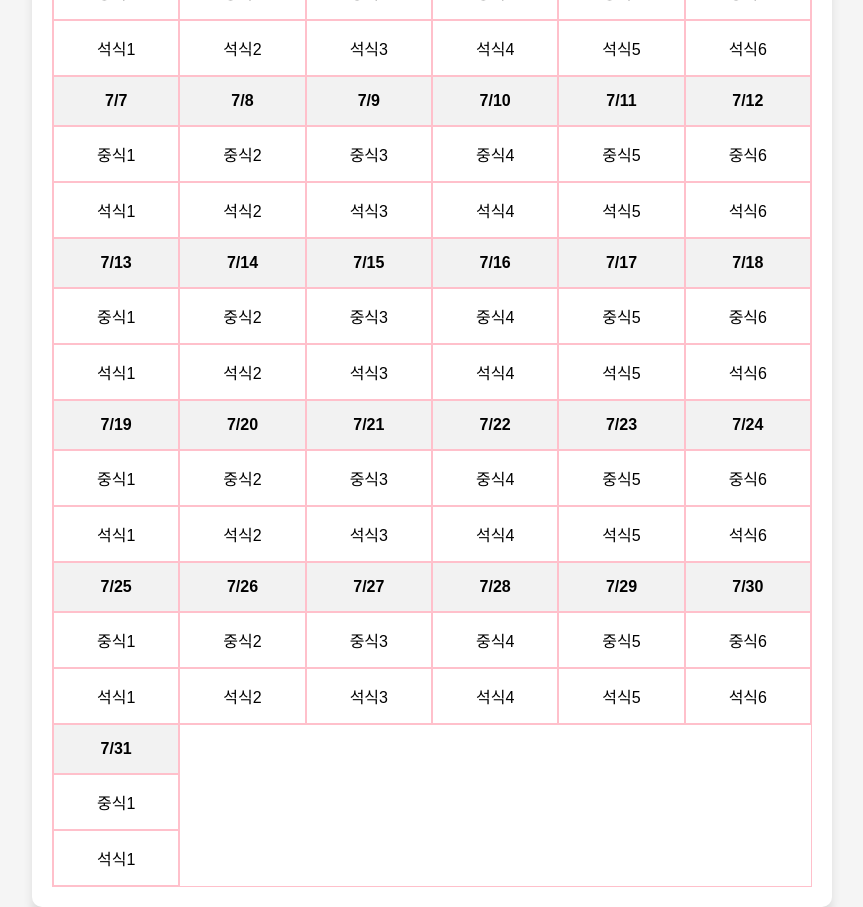
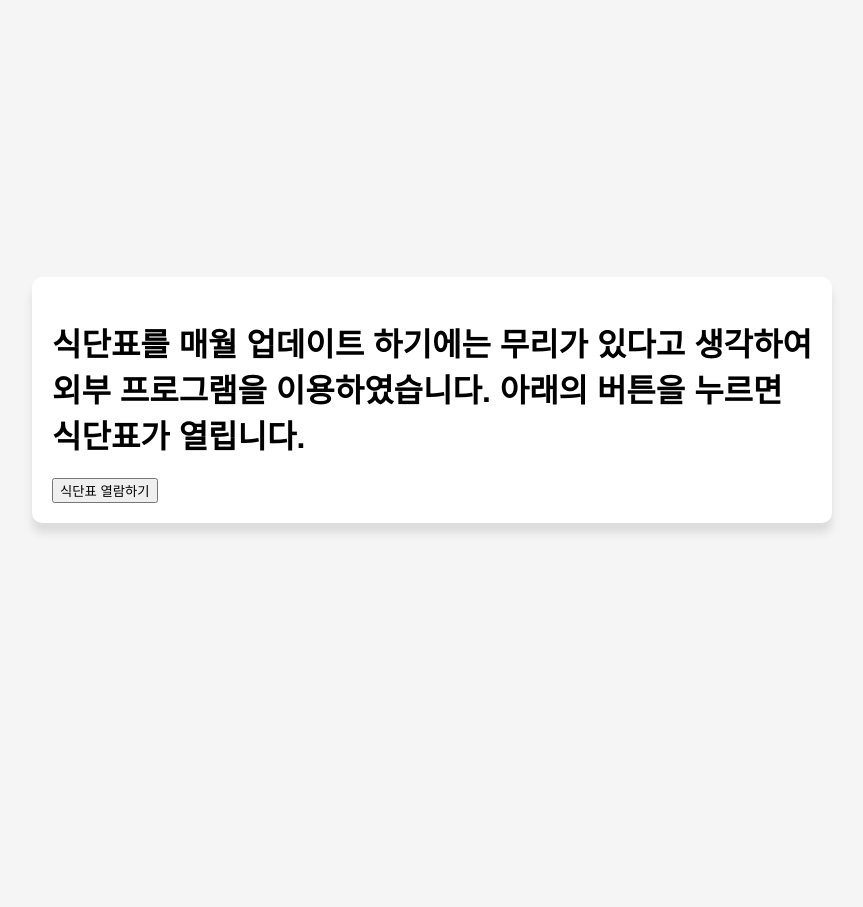
Before and after one commit to peropero1111/food.github.io, a plain HTML site: page index.html in a window 1280 px wide. Shown: the whole page, without its empty margins (208-1071 px from the left). After the commit the page ends 800 px from the top, so only its background shows below. Drawn offline with Linux system fonts and the light colour scheme.

Commit message:
Update index.html

```diff
--- a/index.html
+++ b/index.html
@@ -67,137 +67,8 @@
 </head>
 <body>
     <div class="container">
-        <table>
-            <tr>
-                <th scope="col">7/1</th>
-                <th scope="col">7/2</th>
-                <th scope="col">7/3</th>
-                <th scope="col">7/4</th>
-                <th scope="col">7/5</th>
-                <th scope="col">7/6</th>
-            </tr>
-            <tr>
-                <td>중식1</td>
-                <td>중식2</td>
-                <td>중식3</td>
-                <td>중식4</td>
-                <td>중식5</td>
-                <td>중식6</td>
-            </tr>
-            <tr>
-                <td>석식1</td>
-                <td>석식2</td>
-                <td>석식3</td>
-                <td>석식4</td>
-                <td>석식5</td>
-                <td>석식6</td>
-            </tr>
-            <tr>
-                <th scope="col">7/7</th>
-                <th scope="col">7/8</th>
-                <th scope="col">7/9</th>
-                <th scope="col">7/10</th>
-                <th scope="col">7/11</th>
-                <th scope="col">7/12</th>
-            </tr>
-            <tr>
-                <td>중식1</td>
-                <td>중식2</td>
-                <td>중식3</td>
-                <td>중식4</td>
-                <td>중식5</td>
-                <td>중식6</td>
-            </tr>
-            <tr>
-                <td>석식1</td>
-                <td>석식2</td>
-                <td>석식3</td>
-                <td>석식4</td>
-                <td>석식5</td>
-                <td>석식6</td>
-            </tr>
-            <tr>
-                <th scope="col">7/13</th>
-                <th scope="col">7/14</th>
-                <th scope="col">7/15</th>
-                <th scope="col">7/16</th>
-                <th scope="col">7/17</th>
-                <th scope="col">7/18</th>
-            </tr>
-            <tr>
-                <td>중식1</td>
-                <td>중식2</td>
-                <td>중식3</td>
-                <td>중식4</td>
-                <td>중식5</td>
-                <td>중식6</td>
-            </tr>
-            <tr>
-                <td>석식1</td>
-                <td>석식2</td>
-                <td>석식3</td>
-                <td>석식4</td>
-                <td>석식5</td>
-                <td>석식6</td>
-            </tr>
-            <tr>
-                <th scope="col">7/19</th>
-                <th scope="col">7/20</th>
-                <th scope="col">7/21</th>
-                <th scope="col">7/22</th>
-                <th scope="col">7/23</th>
-                <th scope="col">7/24</th>
-            </tr>
-            <tr>
-                <td>중식1</td>
-                <td>중식2</td>
-                <td>중식3</td>
-                <td>중식4</td>
-                <td>중식5</td>
-                <td>중식6</td>
-            </tr>
-            <tr>
-                <td>석식1</td>
-                <td>석식2</td>
-                <td>석식3</td>
-                <td>석식4</td>
-                <td>석식5</td>
-                <td>석식6</td>
-            </tr>
-            <tr>
-                <th scope="col">7/25</th>
-                <th scope="col">7/26</th>
-                <th scope="col">7/27</th>
-                <th scope="col">7/28</th>
-                <th scope="col">7/29</th>
-                <th scope="col">7/30</th>
-            </tr>
-            <tr>
-                <td>중식1</td>
-                <td>중식2</td>
-                <td>중식3</td>
-                <td>중식4</td>
-                <td>중식5</td>
-                <td>중식6</td>
-            </tr>
-            <tr>
-                <td>석식1</td>
-                <td>석식2</td>
-                <td>석식3</td>
-                <td>석식4</td>
-                <td>석식5</td>
-                <td>석식6</td>
-            </tr>
-            <tr>
-                <th scope="col">7/31</th>
-            </tr>
-            <tr>
-                <td>중식1</td>
-            </tr>
-            <tr>
-                <td>석식1</td>
-            </tr>
-        </table>
+        <h1>식단표를 매월 업데이트 하기에는 무리가 있다고 생각하여 외부 프로그램을 이용하였습니다. 아래의 버튼을 누르면 식단표가 열립니다.</h1>
+        <button onclick="location.href='https://products.aspose.app/cells/viewer/view?FolderName=831f3079-176c-4e3f-8453-f74b97297631&FileName=%25EA%25B8%2588%25ED%2598%25B8%25EA%25B3%25A0%25202024_9%25EC%259B%2594%2520%25EC%258B%259D%25EB%258B%25A8%25ED%2591%259C_.xlsx&Uid=4316389d-518e-4c52-8864-666e25f406c4.xlsx'">식단표 열람하기</button >
     </div>
 </body>
 </html>
```
